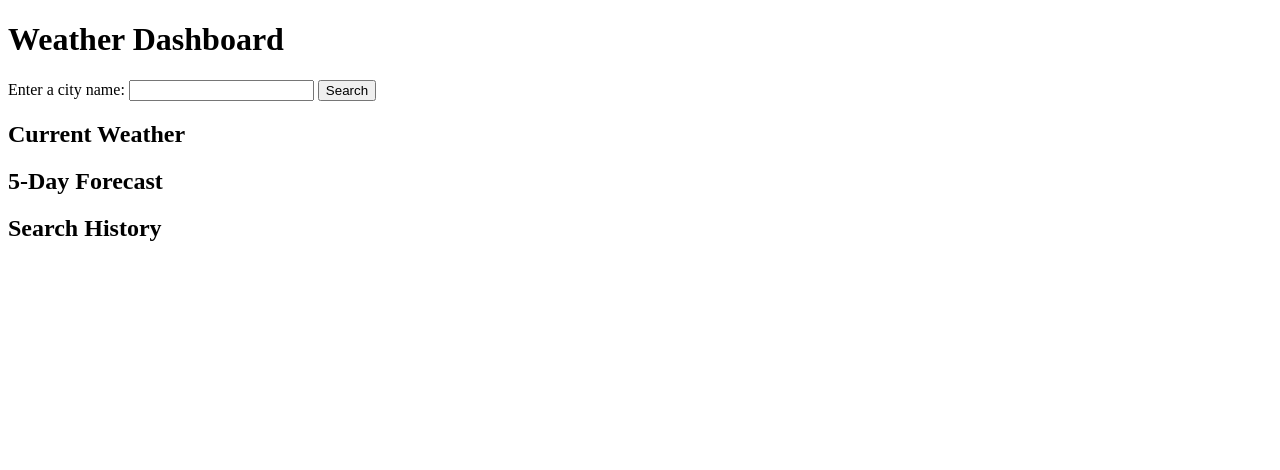
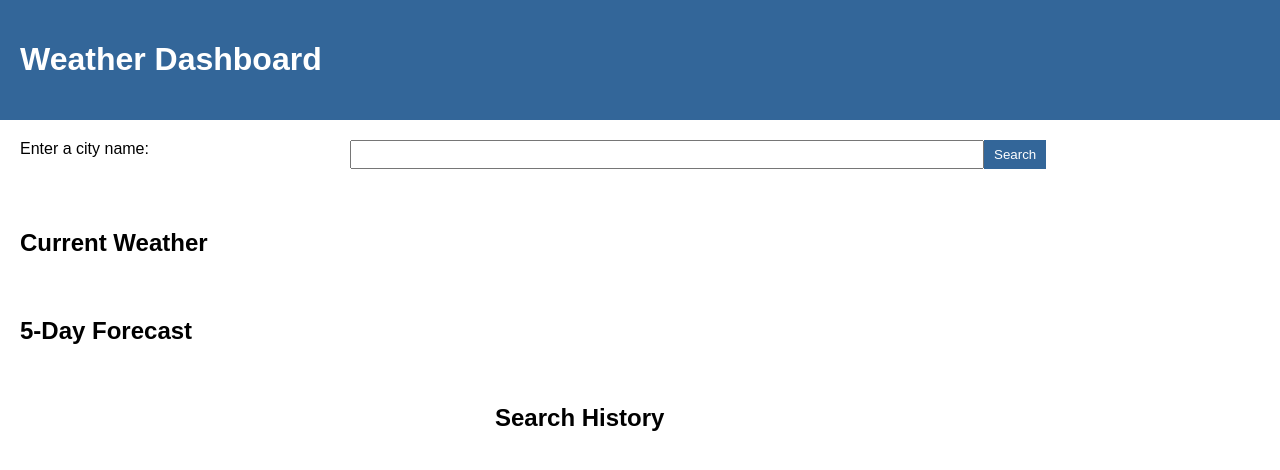
Before and after one commit to SupremeCosta/Weather-Forecast, a plain HTML site: page index.html in a window 1280 px wide. Drawn offline with Linux system fonts and the light colour scheme; files that its build step writes are made by us from their sources; files whose address does not match are found by name.

Commit message:
created basic styles for the UI in the css file

```diff
--- a/assets/css/style.css
+++ b/assets/css/style.css
@@ -0,0 +1,66 @@
+body {
+	margin: 0;
+	padding: 0;
+	font-family: Arial, sans-serif;
+}
+
+header {
+	background-color: #336699;
+	color: white;
+	padding: 20px;
+}
+
+main {
+	display: flex;
+	flex-wrap: wrap;
+	justify-content: center;
+	padding: 20px;
+}
+
+section {
+	flex-basis: 100%;
+	margin-bottom: 20px;
+}
+
+aside {
+	flex-basis: 25%;
+	margin-left: 20px;
+}
+
+form {
+	display: flex;
+	margin-bottom: 20px;
+}
+
+label {
+	flex-basis: 25%;
+	margin-right: 20px;
+}
+
+input[type="text"] {
+	flex-basis: 50%;
+	padding: 5px;
+}
+
+button {
+	padding: 5px 10px;
+	background-color: #336699;
+	color: white;
+	border: none;
+	cursor: pointer;
+}
+
+#current-icon img {
+	height: 100px;
+}
+
+ul {
+	list-style-type: none;
+	padding: 0;
+	margin: 0;
+}
+
+li {
+	margin-bottom: 5px;
+	cursor: pointer;
+}
--- a/index.html
+++ b/index.html
@@ -4,7 +4,7 @@
 	<title>Weather Dashboard</title>
 	<meta charset="UTF-8">
 	<meta name="viewport" content="width=device-width, initial-scale=1.0">
-	<link rel="stylesheet" href="style.css">
+	<link rel="stylesheet" href="./assets/css/style.css">
 </head>
 <body>
 	<header>
```
